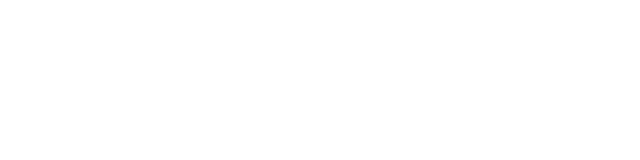
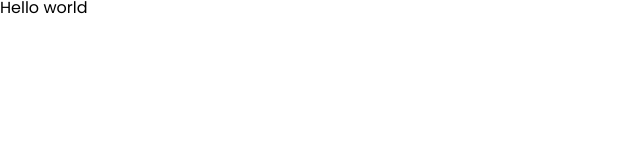
Before and after one commit to IsaAfandiyev/trello-clone, a React (Create React App) app: page / in a window 1280 px wide. Shown: the top 160 px of the page, without its empty margins (0-640 px from the left). Built offline with nearby package versions, Linux system fonts and the light colour scheme.

Commit message:
add components assets ... folders and fonts

```diff
--- a/public/index.html
+++ b/public/index.html
@@ -2,16 +2,16 @@
 <html lang="en">
   <head>
     <meta charset="utf-8" />
-    <link rel="icon" href="%PUBLIC_URL%/favicon.ico" />
     <meta name="viewport" content="width=device-width, initial-scale=1" />
     <meta name="theme-color" content="#000000" />
     <meta
       name="description"
       content="Web site created using create-react-app"
     />
-    <link rel="apple-touch-icon" href="%PUBLIC_URL%/logo192.png" />
-    <link rel="manifest" href="%PUBLIC_URL%/manifest.json" />
     <title>React App</title>
+      <link rel="preconnect" href="https://fonts.googleapis.com">
+      <link rel="preconnect" href="https://fonts.gstatic.com" crossorigin>
+      <link href="https://fonts.googleapis.com/css2?family=Poppins:ital,wght@0,100;0,200;0,300;0,400;0,500;0,600;0,700;0,800;0,900;1,100;1,200;1,300;1,400;1,500;1,600;1,700;1,800;1,900&display=swap" rel="stylesheet">
   </head>
   <body>
     <noscript>You need to enable JavaScript to run this app.</noscript>
--- a/src/App.js
+++ b/src/App.js
@@ -1,5 +1,9 @@
 function App() {
-  return <div className="App"></div>;
+  return (
+    <div className="App">
+      <h1>Hello world</h1>
+    </div>
+  );
 }
 
 export default App;
--- /dev/null
+++ b/src/assets/styles/index.css
@@ -0,0 +1,3 @@
+h1{
+    font-family: 'Poppins', sans-serif;
+}
--- /dev/null
+++ b/src/assets/styles/reset.css
@@ -0,0 +1,43 @@
+
+html, body, div, span, applet, object, iframe,
+h1, h2, h3, h4, h5, h6, p, blockquote, pre,
+a, abbr, acronym, address, big, cite, code,
+del, dfn, em, img, ins, kbd, q, s, samp,
+small, strike, strong, sub, sup, tt, var,
+b, u, i, center,
+dl, dt, dd, ol, ul, li,
+fieldset, form, label, legend,
+table, caption, tbody, tfoot, thead, tr, th, td,
+article, aside, canvas, details, embed,
+figure, figcaption, footer, header, hgroup,
+menu, nav, output, ruby, section, summary,
+time, mark, audio, video {
+    margin: 0;
+    padding: 0;
+    border: 0;
+    font-size: 100%;
+    font: inherit;
+    vertical-align: baseline;
+}
+article, aside, details, figcaption, figure,
+footer, header, hgroup, menu, nav, section {
+    display: block;
+}
+body {
+    line-height: 1;
+}
+ol, ul {
+    list-style: none;
+}
+blockquote, q {
+    quotes: none;
+}
+blockquote:before, blockquote:after,
+q:before, q:after {
+    content: '';
+    content: none;
+}
+table {
+    border-collapse: collapse;
+    border-spacing: 0;
+}
```
Also changed, not shown: src/index.js (+7 -7 lines).
